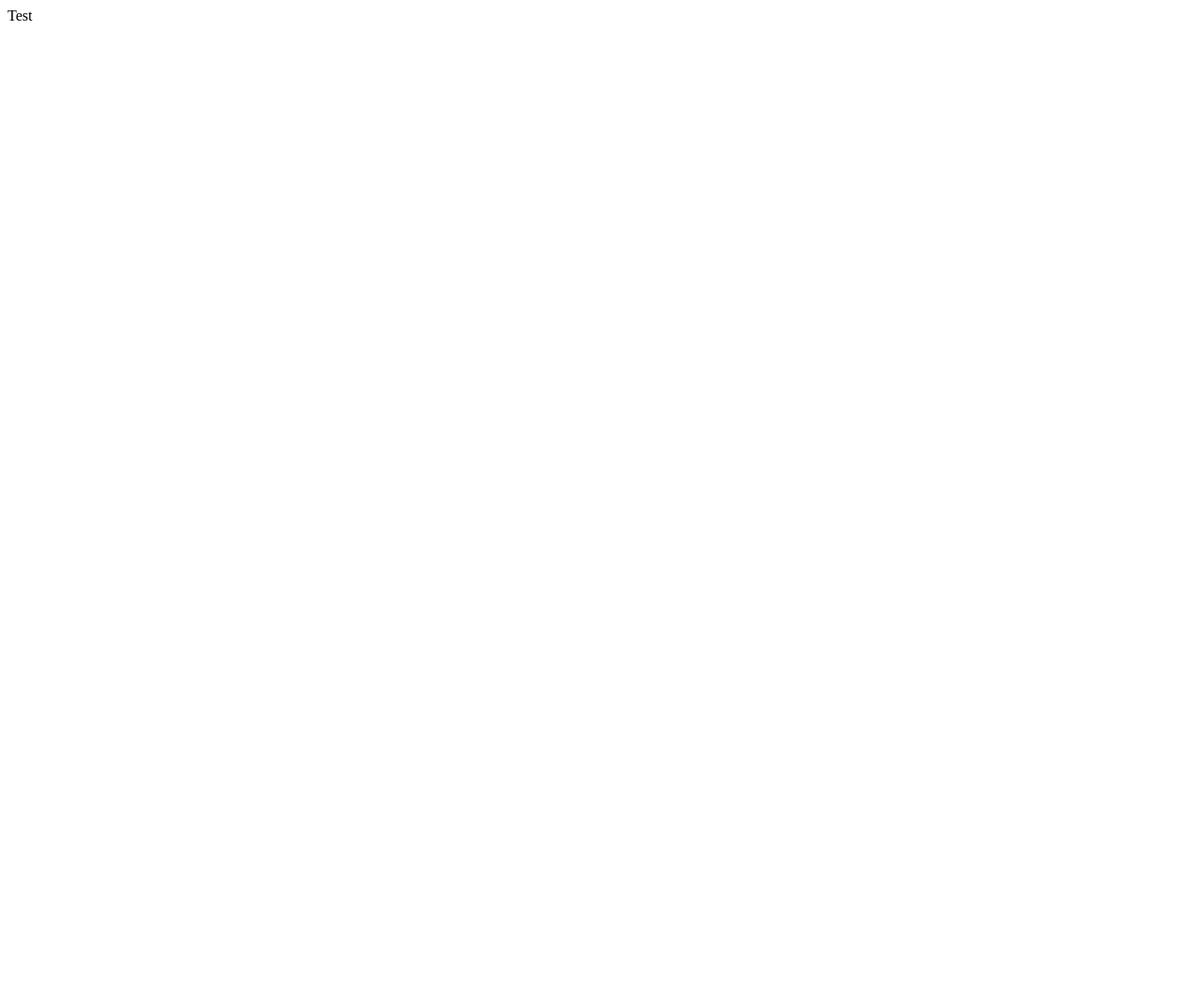
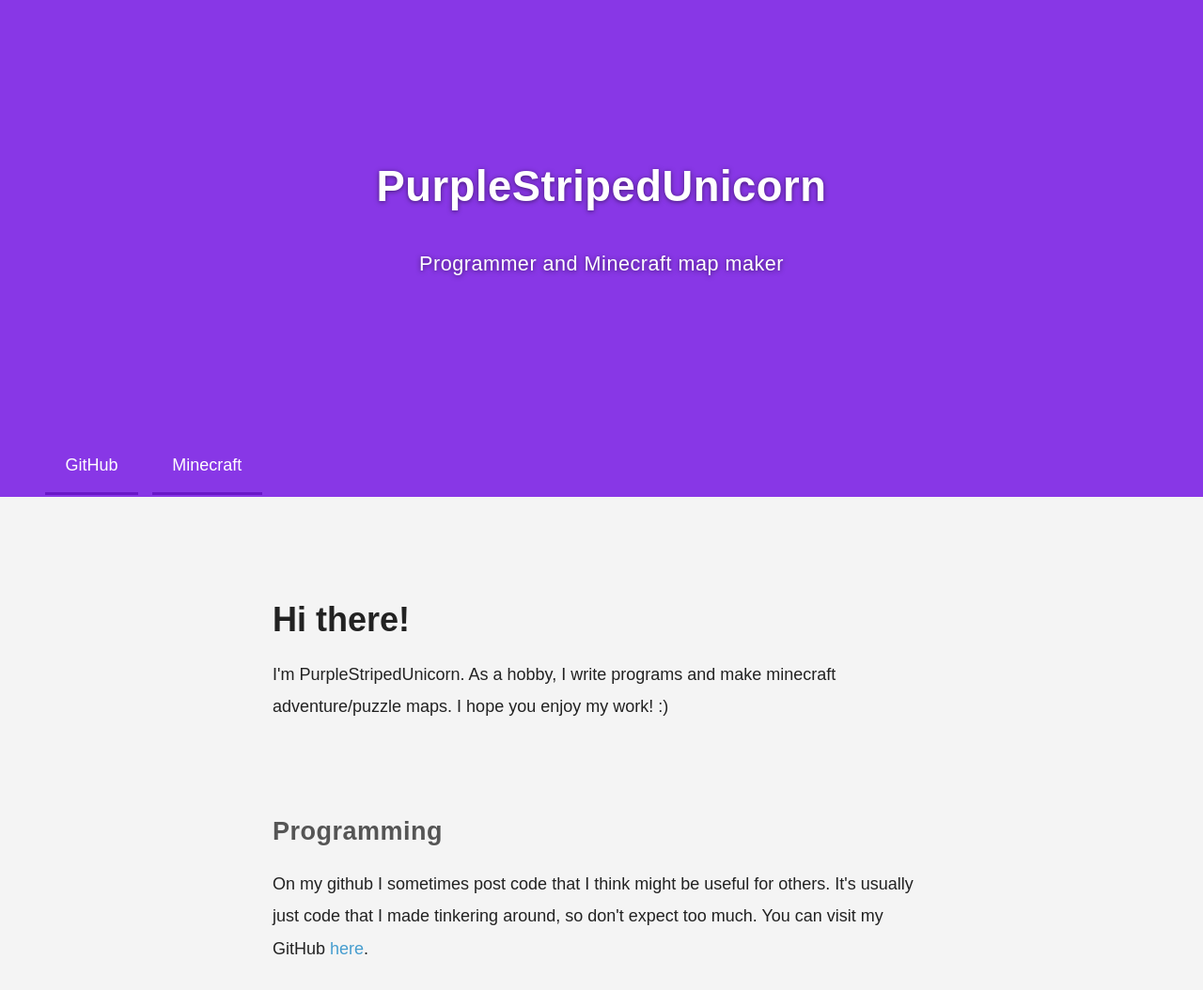
Before and after one commit to PurpleStripedUnicorn/purplestripedunicorn.github.io, a plain HTML site: page index.html in a window 1280 px wide. Shown: the top 1054 px of the page at 94% size. Before the commit the page ends 800 px from the top, so only its background shows below. Drawn offline with Linux system fonts and the light colour scheme.

Commit message:
Started working on website

```diff
--- a/index.html
+++ b/index.html
@@ -1,9 +1,53 @@
 <!DOCTYPE html>
 <html>
 <head>
-<title>hello</title>
+    <base href="./">
+    <title>PurpleStripedUnicorn</title>
+    <link rel="stylesheet" href="src/main.css">
+    <script src="src/main.js"></script>
 </head>
 <body>
-Test
+    <div id="main">
+        <header>
+            <div class="main_text">
+                <h1>PurpleStripedUnicorn</h1>
+                <p>Programmer and Minecraft map maker</p>
+            </div>
+            <div class="menu_bar">
+                <a class="item"
+                href="https://github.com/PurpleStripedUnicorn">GitHub</a>
+                <a class="item" href="minecraft/">Minecraft</a>
+            </div>
+        </header>
+        <div id="content">
+            <div>
+                <h1>Hi there!</h1>
+                <p>
+                    I'm PurpleStripedUnicorn. As a hobby, I write programs and
+                    make minecraft adventure/puzzle maps. I hope you enjoy my
+                    work! :)
+                </p>
+            </div>
+            <div>
+                <h2>Programming</h2>
+                <p>
+                    On my github I sometimes post code that I think might be
+                    useful for others. It's usually just code that I made
+                    tinkering around, so don't expect too much. You can visit my
+                    GitHub <a href="https://github.com/PurpleStripedUnicorn">here</a>.
+                </p>
+            </div>
+            <div>
+                <h2>Minecraft Maps</h2>
+                <p>
+                    I sometimes make minecraft maps, mostly puzzles or puzzle
+                    related. A map I can particularly recommend is Color Room.
+                    If you want to read more click <a href="minecraft/">here</a>.
+                </p>
+            </div>
+        </div>
+        <footer>Have a nice day!&nbsp;&nbsp;|&nbsp;&nbsp;PurpleStripedUnicorn</footer>
+    </div>
+    <script src="src/init.js"></script>
 </body>
 </html>
--- /dev/null
+++ b/src/main.css
@@ -0,0 +1,103 @@
+
+body {
+    font-size: 18px;
+    margin: 0;
+    font-family: sans-serif;
+    background-color: #f4f4f4;
+}
+
+#main {
+    width: 100%;
+    display: flex;
+    flex-direction: column;
+    align-items: stretch;
+    justify-content: flex-start;
+}
+
+header {
+    background-color: #8837e6;
+    box-sizing: border-box;
+    padding: 0 30px;
+}
+
+    header .main_text {
+        color: white;
+        margin: 8em 0;
+        text-align: center;
+        text-shadow: 0 1px 5px rgba(0, 0, 0, 0.5);
+        letter-spacing: .5px;
+        font-size: 1.2em;
+    }
+
+        header .main_text h1 {
+            font-size: 2.1em;
+        }
+
+        header .main_text p {
+            margin-top: 2em;
+        }
+
+    header .menu_bar {
+        width: 100%;
+        box-sizing: border-box;
+        padding: 0 1em;
+        display: flex;
+        flex-direction: row;
+        align-items: stretch;
+    }
+
+        header .menu_bar .item {
+            color: white;
+            text-decoration: none;
+            box-sizing: border-box;
+            margin-right: .8em;
+            padding: 1em 1.2em;
+            border-color: #6918c7;
+            border-width: 0 0 3px 0;
+            border-style: solid;
+            margin-bottom: 2px;
+        }
+        header .menu_bar .item:hover,
+        header .menu_bar .item:focus {
+            color: #461281;
+        }
+
+#content {
+    display: flex;
+    flex-direction: column;
+    justify-content: flex-start;
+    align-items: center;
+}
+
+    #content > div {
+        margin: 1.6em 0;
+        color: #222222;
+        width: 100%;
+        max-width: 700px;
+        line-height: 190%;
+    }
+    #content > div:first-child {
+        margin-top: 5em;
+    }
+    #content > div:last-child {
+        margin-bottom: 5em;
+    }
+
+    #content a {
+        color: #469dcf;
+        text-decoration: none;
+    }
+    #content a:hover, #content a:focus {
+        text-decoration: underline;
+    }
+
+    #content h2 {
+        color: #555;
+        letter-spacing: .5px;
+    }
+
+footer {
+    margin: 3em 0 4em 0;
+    color: grey;
+    text-align: center;
+}
```
Also changed, not shown: minecraft/index.html (added), src/init.js (added), src/main.js (added).
